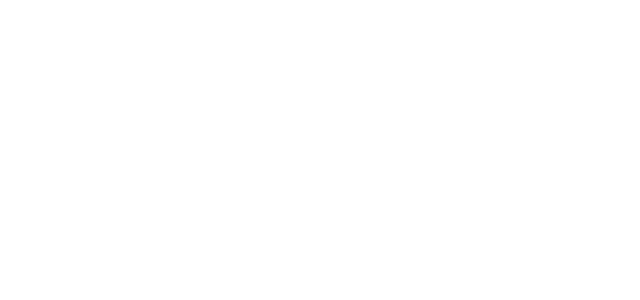
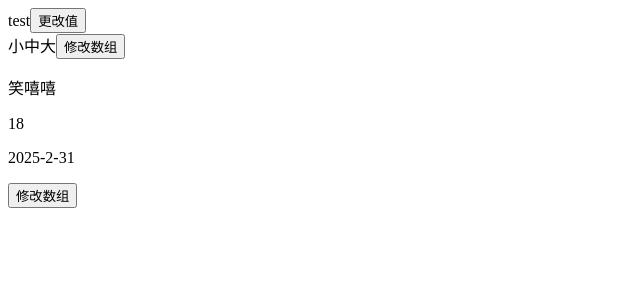
Before and after one commit to NtoStudy/react-dom, a React (Vite) app: page / in a window 1280 px wide. Shown: the top 300 px of the page, without its empty margins (0-640 px from the left). Built offline with nearby package versions, Linux system fonts and the light colour scheme.

Commit message:
:sparkles: feat:useState

```diff
--- a/src/App.css
+++ b/src/App.css
@@ -0,0 +1,3 @@
+.logo{
+    color: red;
+}
--- a/src/App.tsx
+++ b/src/App.tsx
@@ -1,10 +1,35 @@
 import './App.css'
 
 function App() {
-
+  // 插值语句 jsx tsx {} 字符串 数字 数组（普通类型）元素 三元表达式 API调用
+  // 插值语句支持对象怎么弄 {{name:1}} {name:1} let obj = {name:1} 需要序列化 JSON.stringify
+  // 事件如何添加驼峰 onClick 如果需要传参使用高阶函数 如果不需要就直接丢给他函数体
+  // 我想支持泛型函数 因为他把<T> 理解成了是一个元素 <div> 纠正泛型<T,>
+  // 如何去绑定属性 id class 等等 {} class比较特殊 className
+  // 如何绑定多个class
+  // 绑定 style {color:'blue'}
+  // 添加html代码片段v-html dangerouslySetInnerHTML
+  // 如何去遍历数组 v-for map就可以了
+  const text = { name:"123"}
+  const fn = ()=>{
+    console.log(123)
+  }
+  const useful = (a:number,event: Event | undefined)=>{
+    console.log(a,event)
+  }
+  const state = `<span>12345</span>`
+  const date = [1,2,3,4,5,6]
   return (
     <>
-      <div></div>
+      <div className={'logo'}>{JSON.stringify(text)}</div>
+      <div onClick={fn}>点击我</div>
+      <div onClick={()=>useful(123,event)}>传参点击</div>
+      <div dangerouslySetInnerHTML={{__html:state}}></div>
+      <div>{
+        date.map(v=>{
+          return <div key={v}>{v}</div>
+        })
+      }</div>
     </>
   )
 }
--- /dev/null
+++ b/src/UseStateTest.tsx
@@ -0,0 +1,49 @@
+import {useState} from "react";
+
+const UseStateTest = () => {
+  const [str, setStr] = useState('test') // 基本数据类型
+  const [arr, setArr] = useState(['小','中','大']) // 数组等复杂
+  const [obj, setObj] = useState(()=>{
+    const date = new Date().getFullYear()+'-'+new Date().getMonth()+'-'+new Date().getDate()
+    return {
+      name:'笑嘻嘻',
+      age:18,
+      date:date
+    }
+  })
+
+  const handleClick = () => {
+    setStr('test2')
+  }
+  const handleArr = ()=>{
+    setArr([...arr,'老'])
+  }
+  const handleObj = ()=>{
+    // setObj({
+    //   ...obj,
+    //   name:'dadada'
+    // })
+    setObj(Object.assign({},obj,{name:'dadada',age:'10'}))
+  }
+  return (
+    <div>
+      <div>
+        <span>{str}</span>
+        <button onClick={handleClick}>更改值</button>
+      </div>
+      <div>
+        <span>{arr}</span>
+        <button onClick={handleArr}>修改数组</button>
+      </div>
+      <div>
+        <p>{obj.name}</p>
+        <p>{obj.age}</p>
+        <p>{obj.date}</p>
+        <button onClick={handleObj}>修改数组</button>
+      </div>
+
+    </div>
+  );
+};
+
+export default UseStateTest;
--- a/src/main.tsx
+++ b/src/main.tsx
@@ -1,5 +1,5 @@
 import { createRoot } from 'react-dom/client'
-import App from './App.tsx'
+import App from './UseStateTest.tsx'
 
 createRoot(document.getElementById('root')!).render(
     <App />
```
